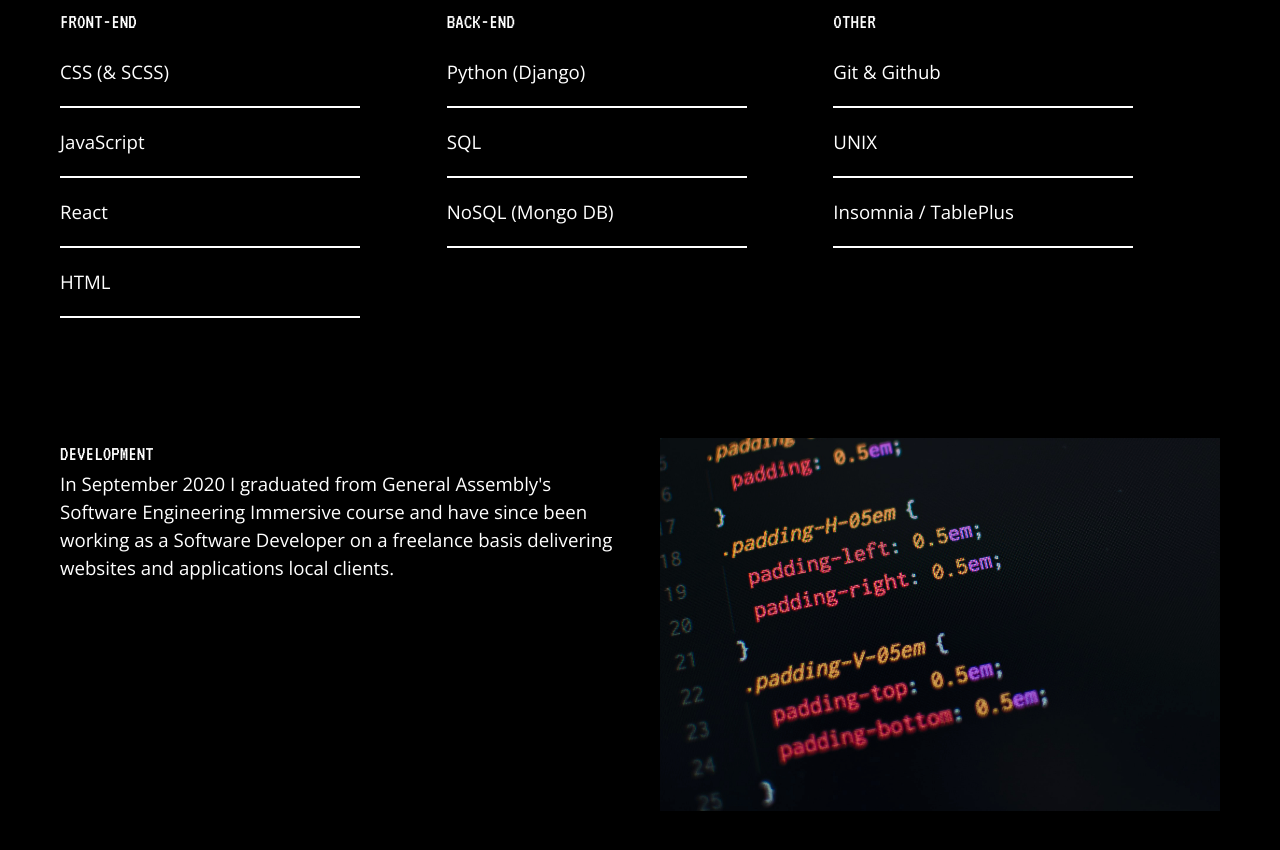
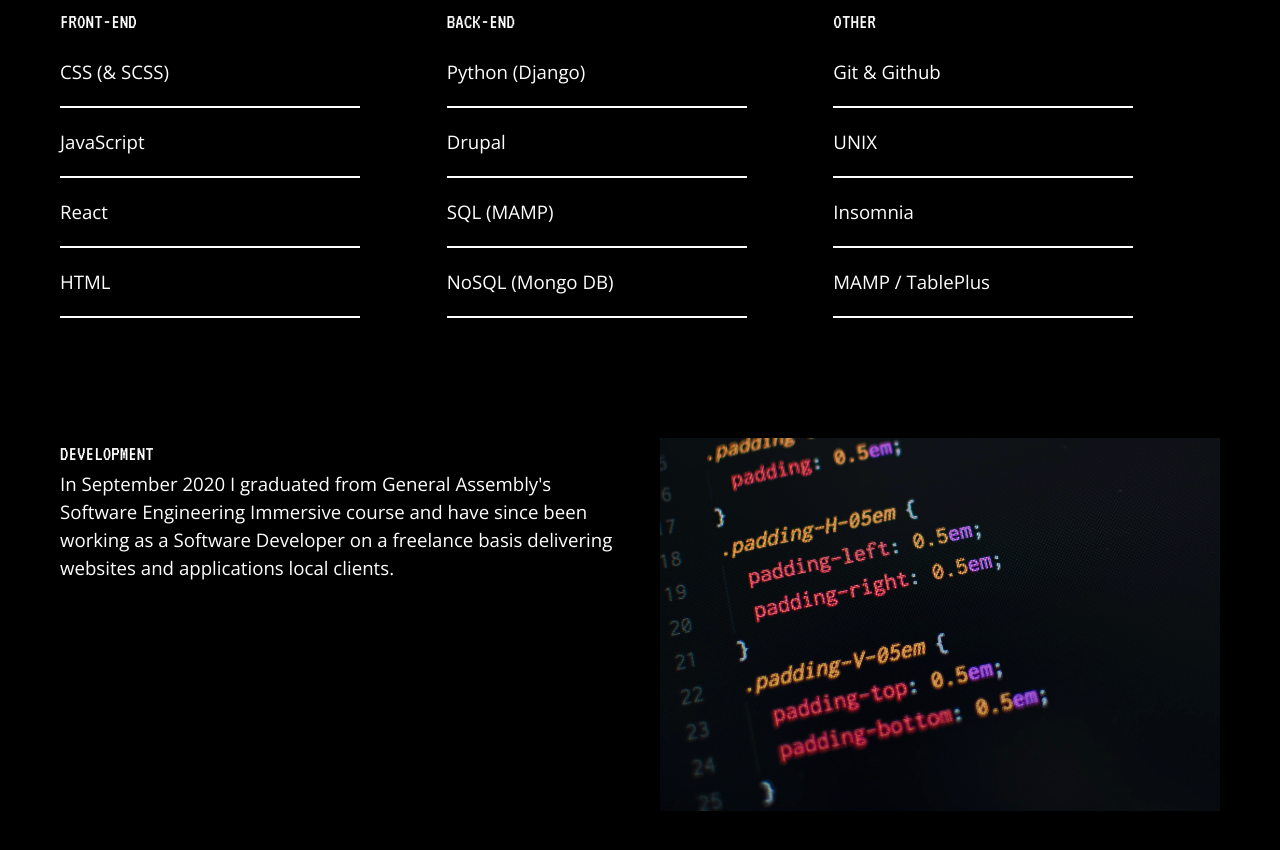
Before and after one commit to atkinsl88/My-Portfolio, a React (Create React App) app in the folder frontend/: page /about in a window 1280 px wide. Shown: the part 1140-1990 px from the top of the page. Built offline with nearby package versions, Linux system fonts and the light colour scheme.

Commit message:
commit for deploy to heroku

```diff
--- a/frontend/src/components/about/modules/Skills.js
+++ b/frontend/src/components/about/modules/Skills.js
@@ -27,7 +27,10 @@ const Skills = () => (
           <p>Python (Django)</p>
         </div>
         <div className="skill">
-          <p>SQL</p>
+          <p>Drupal</p>
+        </div>
+        <div className="skill">
+          <p>SQL (MAMP)</p>
         </div>
         <div className="skill">
           <p>NoSQL (Mongo DB)</p>
@@ -44,7 +47,10 @@ const Skills = () => (
           <p>UNIX</p>
         </div>
         <div className="skill">
-          <p>Insomnia / TablePlus</p>
+          <p>Insomnia</p>
+        </div>
+        <div className="skill">
+          <p>MAMP / TablePlus</p>
         </div>
       </div>
 
```
Also changed, not shown: 8 other files (tests, documents, lock files or other folders).
